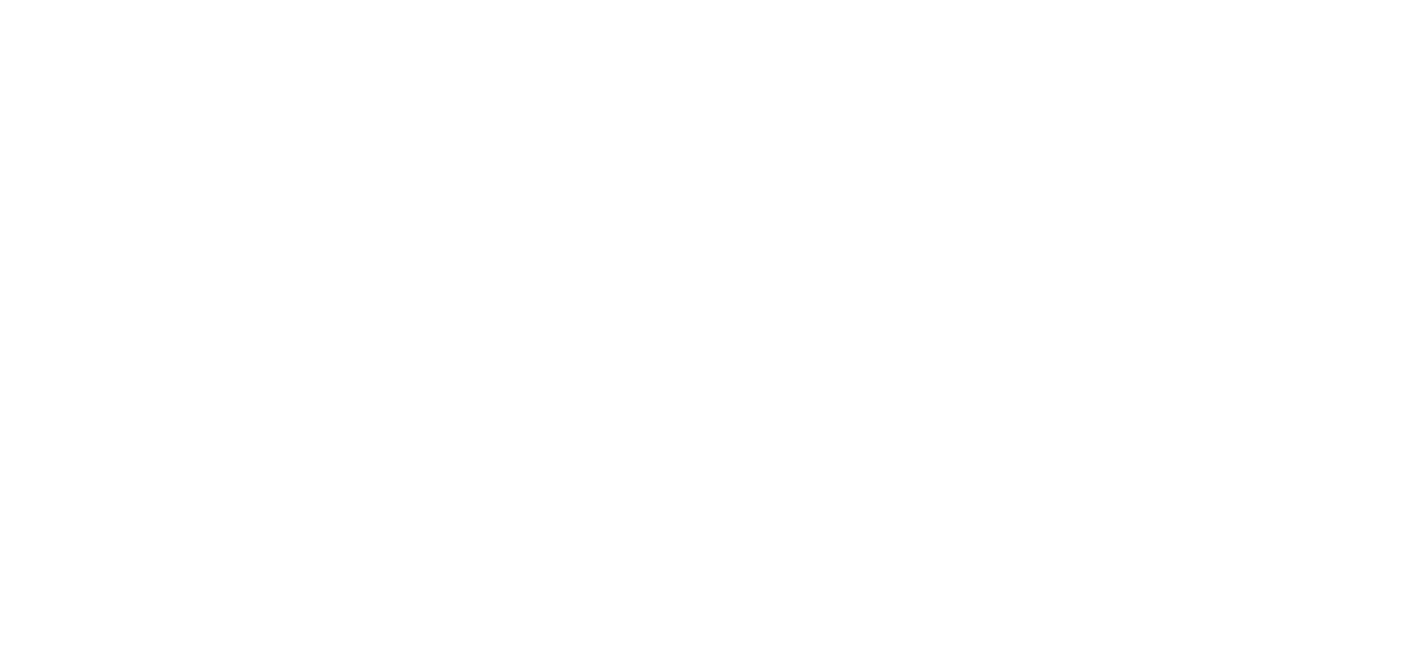
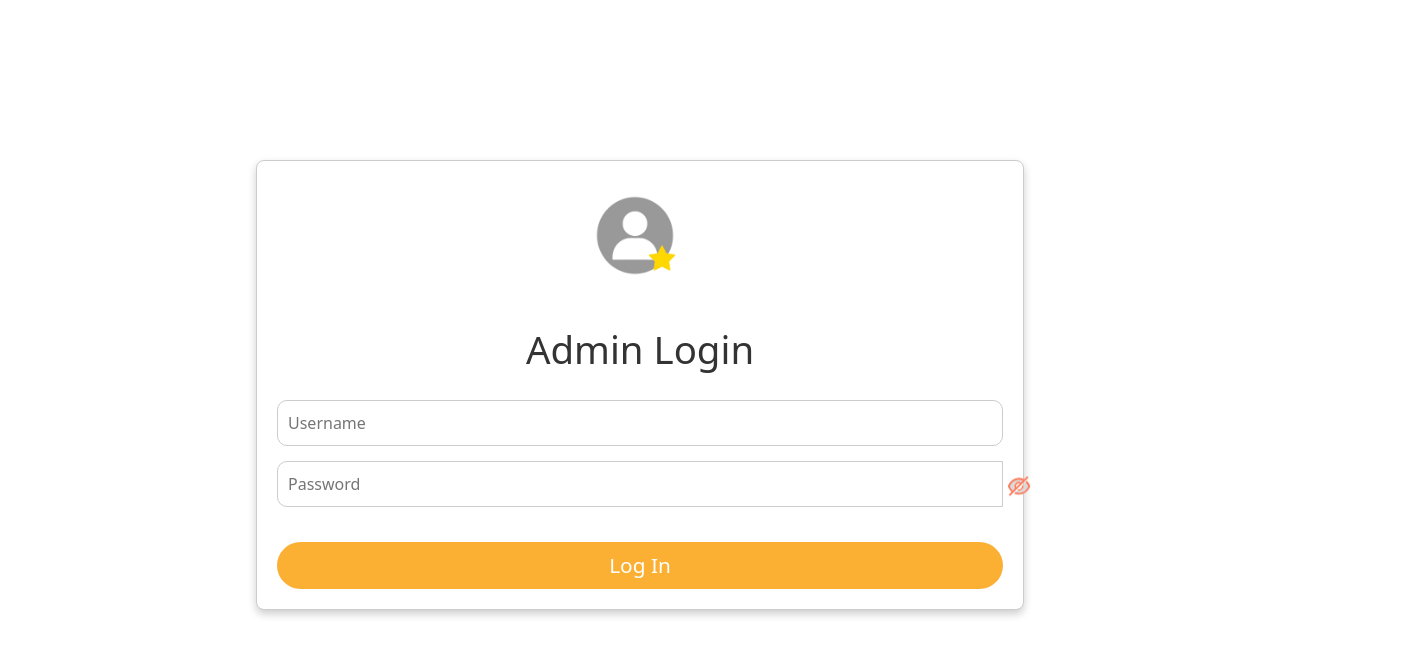
Before and after one commit to WimukthiMadushan/Interactive-library-management-system, a React (Vite) app in the folder Frontend/: page /adminlogin in a window 1280 px wide. Before the commit this address had no page. Shown: the top 656 px of the page, 1415 px wide, since content can reach past the window. Built offline with nearby package versions, Linux system fonts and the light colour scheme; a web font is replaced by a local one.

Commit message:
create admin login

```diff
--- a/Frontend/src/App.jsx
+++ b/Frontend/src/App.jsx
@@ -16,6 +16,7 @@ import Book from "./Pages/Book";
 import UserProfile from "./Pages/UserProfile";
 import SearchBook from "./Pages/SearchBook";
 import { useAuth } from "./Hooks/AuthContext.jsx";
+import AdminLogin from "./Pages/AdminLogin.jsx";
 
 function App() {
   const { authState } = useAuth();
@@ -27,6 +28,7 @@ function App() {
         <Route path="/" element={<HomePage />} />
         <Route path="/register" element={<Register />} />
         <Route path="/login" element={<LoginPage />} />
+        <Route path="/adminlogin" element={<AdminLogin />} />
         <Route path="/searchbooks" element={<SearchBook />} />
         <Route path="/profile" element={<UserProfile />} />
         <Route path="/addbook" element={<AddBook />} />
--- a/Frontend/src/Components/Carousel.jsx
+++ b/Frontend/src/Components/Carousel.jsx
@@ -5,6 +5,7 @@ import Second from "./../Images/Second.jpg";
 import Third from "./../Images/Third.jpg";
 import "./../Styles/Carousel.css";
 import NavBar from "./NavBar";
+import { Link } from "react-router-dom";
 
 function CarouselPage() {
   return (
@@ -35,7 +36,9 @@ function CarouselPage() {
                 <br /> Seamless book discovery and management at your
                 fingertips.
               </p>
-              <button className="carousel-button">Sign Up</button>
+              <Link to={"/register"}>
+                <button className="carousel-button">Sign Up</button>
+              </Link>
             </Carousel.Caption>
           </Carousel.Item>
           <Carousel.Item>
@@ -63,7 +66,9 @@ function CarouselPage() {
                 collection. Simplify borrowing and returning with our intuitive
                 system.
               </p>
-              <button className="carousel-button">Sign In</button>
+              <Link to={"/login"}>
+                <button className="carousel-button">Sign In</button>
+              </Link>
             </Carousel.Caption>
           </Carousel.Item>
           <Carousel.Item>
@@ -91,7 +96,9 @@ function CarouselPage() {
                 to your library. Enhance your reading journey with our
                 user-friendly platform.
               </p>
-              <button className="carousel-button">Admin Login</button>
+              <Link to={"/adminlogin"}>
+                <button className="carousel-button">Admin Login</button>
+              </Link>
             </Carousel.Caption>
           </Carousel.Item>
         </Carousel>
--- /dev/null
+++ b/Frontend/src/Pages/AdminLogin.jsx
@@ -0,0 +1,98 @@
+import React, { useState } from "react";
+import { validate } from "../Validation/LoginValidation";
+import Eye from "../Components/Eye";
+import "../Styles/AdminLogin.css";
+import AdminLoginImg from "./../Images/user.png";
+import { useNavigate } from "react-router-dom";
+import Star from "./../Images/Star.png";
+
+function AdminLogin() {
+  const [userData, setUserData] = useState({
+    username: "",
+    password: "",
+  });
+  const [visible, setVisible] = useState(false);
+  const [errors, setErrors] = useState({});
+
+  const handleChange = (e) => {
+    const { name, value } = e.target;
+    setUserData((prevData) => ({
+      ...prevData,
+      [name]: value,
+    }));
+
+    setErrors((prevErrors) => ({
+      ...prevErrors,
+      [name]: "",
+    }));
+  };
+
+  const handleSubmit = async (e) => {
+    e.preventDefault();
+    const { isValid, newErrors } = validate(userData);
+    if (isValid) {
+      try {
+        // Uncomment and integrate with your API call or authentication logic
+        // const response = await axios.post("http://localhost:5000/api/auth/login", {
+        //   Username: userData.username,
+        //   Password: userData.password,
+        // });
+        // setUserData({ username: "", password: "" });
+        // setErrors({});
+        // login(response.data.token);
+        // navigate("/");
+      } catch (error) {
+        console.error("Login error:", error);
+        // setErrors({ apiError: "Invalid username or password" });
+      }
+    } else {
+      setErrors(newErrors);
+    }
+  };
+
+  return (
+    <div className="adminlogin-container">
+      <div className="admin-login-upper">
+        <img src={AdminLoginImg} alt="Admin" className="admin-login-img" />
+        <img className="star" src={Star} alt="" />
+        <h1 className="admin-login-heading">Admin Login</h1>
+      </div>
+      <form className="admin-login-form" onSubmit={handleSubmit}>
+        <div className="input-group">
+          <input
+            className={`input-field ${errors.username ? "error-input" : ""}`}
+            type="text"
+            placeholder="Username"
+            name="username"
+            value={userData.username}
+            onChange={handleChange}
+          />
+          {errors.username && (
+            <p className="error-message">{errors.username}</p>
+          )}
+        </div>
+        <div className="input-group">
+          <input
+            className={`input-field ${errors.password ? "error-input" : ""}`}
+            type={visible ? "text" : "password"}
+            placeholder="Password"
+            name="password"
+            value={userData.password}
+            onChange={handleChange}
+          />
+          <div className="admin-login-eye">
+            <Eye visible={visible} setVisible={setVisible} />
+          </div>
+          {errors.password && (
+            <p className="error-message">{errors.password}</p>
+          )}
+        </div>
+        <button className="login-button" type="submit">
+          Log In
+        </button>
+      </form>
+    </div>
+  );
+}
+
+export default AdminLogin;
--- /dev/null
+++ b/Frontend/src/Styles/AdminLogin.css
@@ -0,0 +1,120 @@
+.adminlogin-container {
+  width: 60%;
+  margin: 0 auto;
+  padding: 20px;
+  border: 1px solid #ccc;
+  border-radius: 8px;
+  background-color: #fff;
+  box-shadow: 0 4px 8px rgba(0, 0, 0, 0.2);
+  position: relative;
+  top: 10rem;
+  transition: transform 0.3s ease, opacity 0.3s ease;
+}
+
+.admin-login-upper {
+  display: flex;
+  flex-direction: column;
+  text-align: center;
+  align-items: center;
+  margin-bottom: 20px;
+  transition: transform 0.3s ease, opacity 0.3s ease;
+}
+
+.admin-login-img {
+  width: 15%;
+  object-fit: cover;
+  margin-right: 10px;
+}
+
+.admin-login-heading {
+  font-size: 2.4rem;
+  color: #333;
+}
+
+.admin-login-form {
+  display: flex;
+  flex-direction: column;
+}
+
+.input-group {
+  position: relative;
+  margin-bottom: 15px;
+}
+
+.input-field {
+  width: 100%;
+  padding: 10px;
+  font-size: 1rem;
+  border: 1px solid #ccc;
+  border-radius: 10px;
+  transition: border-color 0.3s ease;
+}
+
+.input-field:focus {
+  outline: none;
+  border-color: #fbb033;
+}
+
+.error-input {
+  border-color: #ff6347 !important;
+}
+
+.error-message {
+  color: #ff6347;
+  font-size: 0.85rem;
+  margin-top: 5px;
+}
+
+.admin-login-eye {
+  position: absolute;
+  left: 380px;
+  top: 48%;
+  transform: translateY(-50%);
+  cursor: pointer;
+  font-size: 1.5rem;
+  color: #ff7e5f;
+  transition: color 0.3s ease, transform 0.3s ease;
+  animation: pulse 1.5s infinite; /* Adding pulsing animation */
+}
+
+@keyframes pulse {
+  0%,
+  100% {
+    transform: translateY(-50%) scale(1);
+  }
+  50% {
+    transform: translateY(-50%) scale(1.1);
+  }
+}
+
+/* Hover effect */
+.admin-login-eye:hover {
+  color: #feb47b;
+  transform: translateY(-50%) rotate(10deg);
+}
+
+.login-button {
+  padding: 8px;
+  background-color: #fbb033;
+  color: #fff;
+  border: none;
+  border-radius: 25px;
+  font-size: 1.3rem;
+  cursor: pointer;
+  transition: background-color 0.3s ease, transform 0.3s ease;
+}
+
+.login-button:hover {
+  background-color: #e0a025;
+  transform: scale(1.05);
+}
+
+.login-button:active {
+  background-color: #cc9200;
+}
+.star {
+  width: 5%;
+  position: relative;
+  bottom: 50px;
+  left: 22px;
+}
--- a/Frontend/src/Styles/LoginPage.css
+++ b/Frontend/src/Styles/LoginPage.css
@@ -77,7 +77,7 @@ input:focus {
 .login-eye {
   position: absolute;
   left: 300px;
-  top: 50%;
+  top: 48%;
   transform: translateY(-50%);
   cursor: pointer;
   font-size: 1.5rem;
--- a/Frontend/src/Styles/RegisterPage.css
+++ b/Frontend/src/Styles/RegisterPage.css
@@ -112,7 +112,7 @@ input:focus {
 .register-eye {
   position: absolute;
   left: 320px;
-  top: 20px;
+  top: 350px;
   cursor: pointer;
   font-size: 1.5rem;
   color: #ff7e5f;
```
Also changed, not shown: Frontend/src/Images/Star.png (added).
